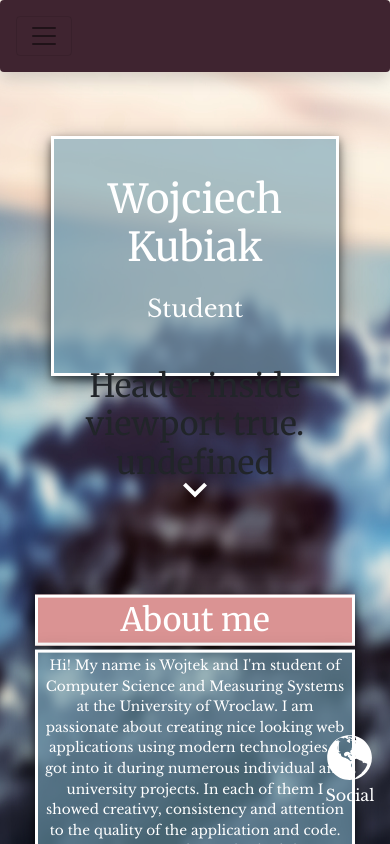
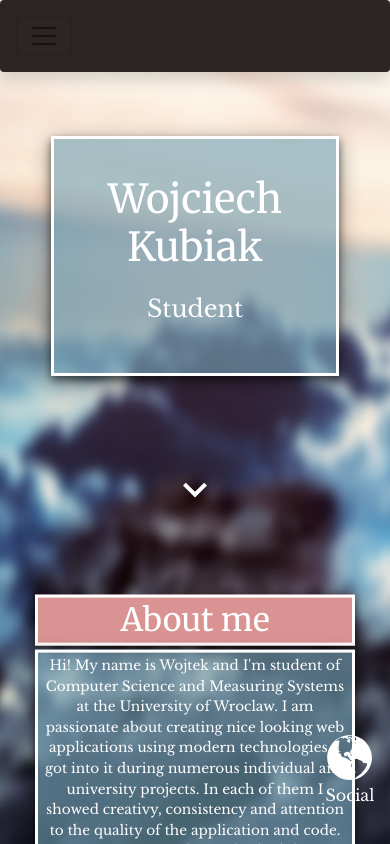
Before and after one commit to wojciechkubiak/my-site, a React (Create React App) app: page / in a window 390 px wide. Shown: the top 844 px of the page. Built offline with nearby package versions, Linux system fonts and the light colour scheme.

Commit message:
Scroll smallfix

```diff
--- a/src/App.js
+++ b/src/App.js
@@ -9,6 +9,7 @@ import LandingPage from "./components/LandingPage/LandingPage";
 import SocialMedia from "./components/SocialMedia/SocialMedia";
 import "./App.css";
 
+//TODO: Animate components
 class App extends Component {
   constructor(props) {
     super(props);
--- a/src/components/Footer/Footer.css
+++ b/src/components/Footer/Footer.css
@@ -7,7 +7,7 @@
   bottom: 0em;
   width: 100%;
   height: 2em;
-  background-color: rgba(115, 162, 184, 0.849);
+  background-color: #2c2425;
   box-shadow: 0 4px 8px 0 rgba(0, 0, 0, 0.5), 0 6px 20px 0 rgba(0, 0, 0, 0.4);
 }
 
@@ -22,7 +22,7 @@
     bottom: 0em;
     width: 100%;
     height: 2em;
-    background-color: rgba(115, 162, 184, 0.849);
+    background-color: #2c2425;
     box-shadow: 0 4px 8px 0 rgba(0, 0, 0, 0.5), 0 6px 20px 0 rgba(0, 0, 0, 0.4);
   }
 }
--- a/src/components/Header/Header.css
+++ b/src/components/Header/Header.css
@@ -4,6 +4,7 @@
 .HeaderLink {
   outline: 0;
   padding-right: 5em!important;
+  font-family: "Libre Baskerville", sans-serif;
   padding-left: 5em!important;
   font-size: 0.8em!important;
 
@@ -32,9 +33,8 @@
   background-color: #da939300;
 }
 
-/* TODO: Change temporary color */
 .HeaderOut {
-  background-color:#3f2430;
+  background-color:#2c2425;
 }
 
 @media screen and (max-width: 1024px) {
@@ -47,12 +47,11 @@
   }
 
   .HeaderTop {
-    background-color: #3f2430;
+    background-color: #2c2425;
   }
 
-  /* TODO: Change temporary color */
   .HeaderOut {
-    background-color:#3f2430;
+    background-color:#2c2425;
   }
 
 }
--- a/src/components/Header/Header.js
+++ b/src/components/Header/Header.js
@@ -3,16 +3,18 @@ import { Navbar, Nav } from "react-bootstrap";
 import "./Header.css";
 
 const Header = props => {
-  const mode = [
+  let mode = [
     "shadow p-3 mb-5 rounded",
     props.headerMode ? "HeaderOut" : "HeaderTop"
   ]
 
-  const textColor = [
+  let textColor = [
     "HeaderLink",
     props.headerMode ? "HeaderTextColorWhite" :  "HeaderTextColorDark"
   ]
 
+
+  // Handle header color onClick
 return (
   <div className="Header">
     <Navbar
--- a/src/components/LandingPage/LandingPage.js
+++ b/src/components/LandingPage/LandingPage.js
@@ -2,10 +2,11 @@ import React from "react";
 import "./LandingPage.css";
 import { MdKeyboardArrowDown } from "react-icons/md";
 import { useInView } from "react-intersection-observer";
+import {Nav} from "react-bootstrap";
 
 const LandingPage = props => {
   const [ref, inView, entry] = useInView({
-    threshold: 0.98
+    threshold: 0.9999
   });
 
   const changeTransparency = () => {
@@ -24,11 +25,11 @@ const LandingPage = props => {
       <div className="LandingPageName">
         <h1>Wojciech Kubiak</h1>
         <p>Student</p>
-        <h2>{`Header inside viewport ${inView}. ${props.headerMode}`}</h2>
-        {/* <button className="BtnInfo">More</button> */}
+
+        {/* TODO: Button scroll onClick  */}
         <MdKeyboardArrowDown
-          className="ArrowDown"
-        />
+          className="ArrowDown"><Nav.Link href="#about" ></Nav.Link></MdKeyboardArrowDown>
+
       </div>
     </div>
   );
--- a/src/components/Projects/Projects.js
+++ b/src/components/Projects/Projects.js
@@ -1,6 +1,7 @@
 import React from 'react';
 import './Projects.css';
 
+//TODO: Info onClick on project img
 const Projects = () => (
   <div className="Projects" data-testid="Projects" id="projects">
     <h1>Projects</h1>
--- a/src/components/Skills/Skills.js
+++ b/src/components/Skills/Skills.js
@@ -1,6 +1,7 @@
 import React from "react";
 import "./Skills.css";
 
+//TODO: Info onClick on skill img
 const Skills = () => (
   <div className="Skills" id="skills">
     <h1>Skills</h1>
```
